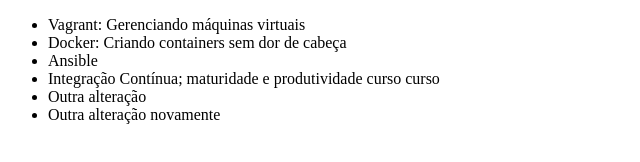
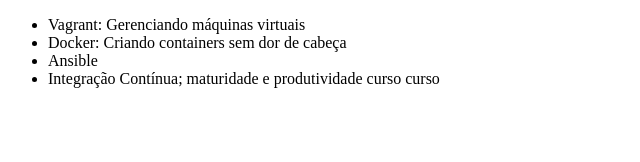
Before and after one commit to AliceKowai/aluragit, a plain HTML site: page index.html in a window 1280 px wide. Shown: the whole page, without its empty margins (0-640 px from the left). Drawn offline with Linux system fonts and the light colour scheme.

Commit message:
Revert "Alterando o codigo"
This reverts commit 5520497db7d87547be24643542621effbd38fefe.

```diff
--- a/index.html
+++ b/index.html
@@ -10,8 +10,6 @@
         <li>Docker: Criando containers sem dor de cabeça</li>
         <li>Ansible</li>
         <li>Integração Contínua; maturidade e produtividade curso curso</li>
-        <li>Outra alteração</li>
-        <li>Outra alteração novamente</li>
     </ul>
 </body>
 </html>
```
